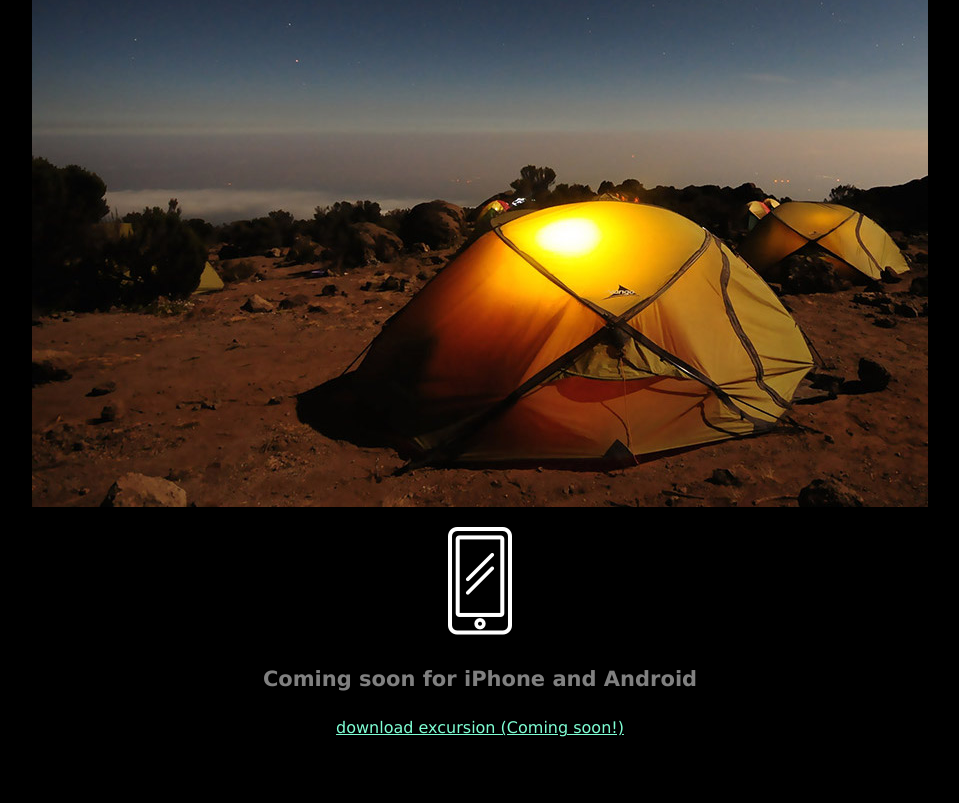
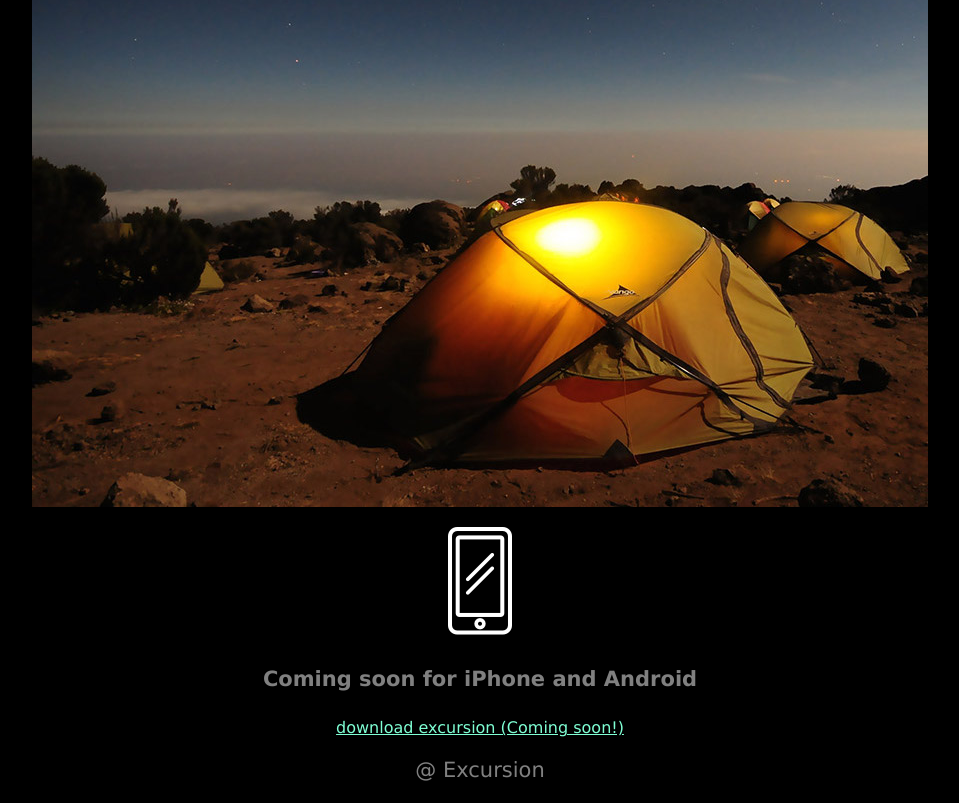
Before and after one commit to LennyPro/excursion, a plain HTML site: page index.html in a window 1280 px wide. Shown: the part 505-1308 px from the top of the page, without its empty margins (160-1119 px from the left). Before the commit the page ends 1258 px from the top, so only its background shows below. Drawn offline with Linux system fonts and the light colour scheme.

Commit message:
Final push

```diff
--- a/index.html
+++ b/index.html
@@ -30,6 +30,7 @@
     <h4 class="header--sub-header"> Coming soon for iPhone and Android</h4>
     <p><a class="link--cta" href="#">download excursion (Coming soon!)</a></p>
 
+    <p class="footer--copyright">@ Excursion</p>
 
 </body>
 
--- a/resources/css/style.css
+++ b/resources/css/style.css
@@ -30,3 +30,10 @@ body {
     color: aquamarine;
 
 }
+
+/* FOOTER */
+
+.footer--copyright {
+    font-size: 21px;
+    color: gray;
+}
```
